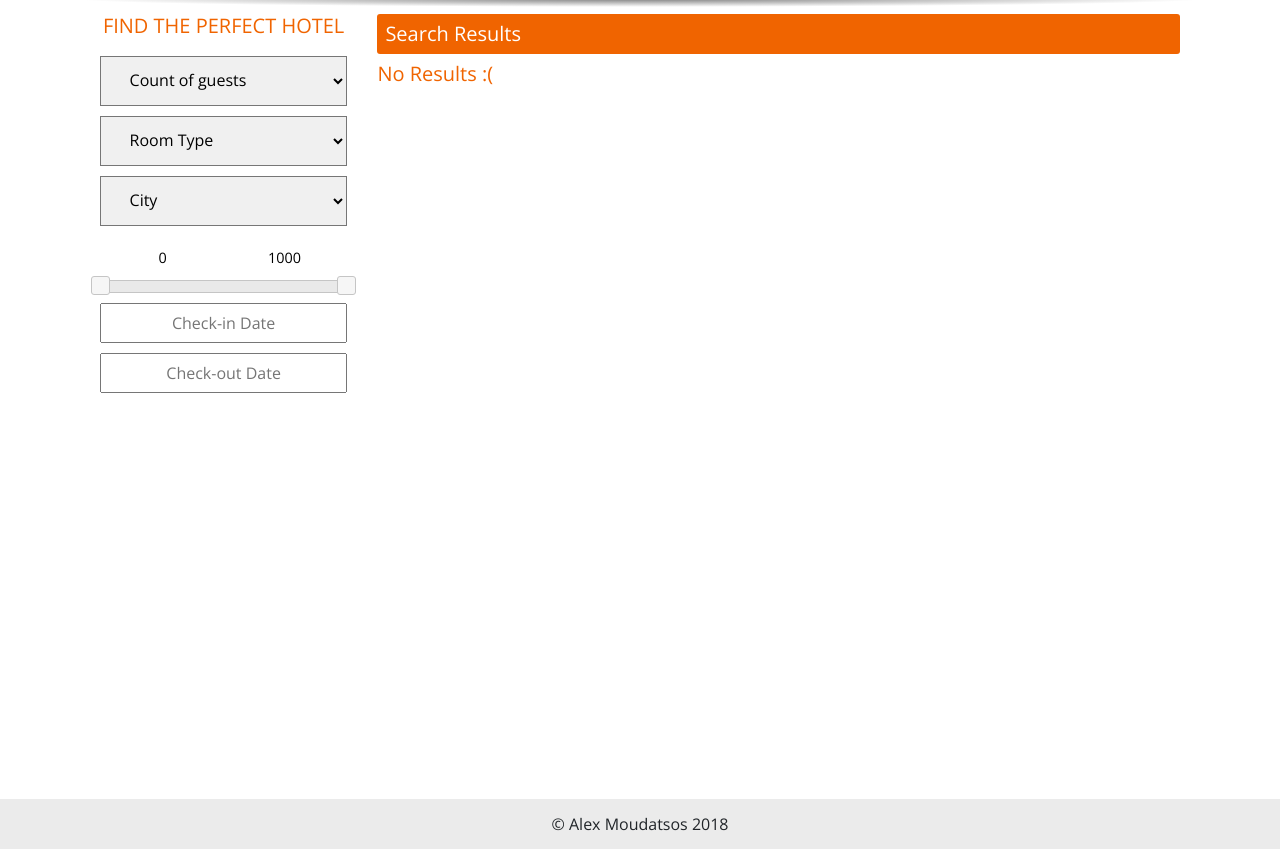
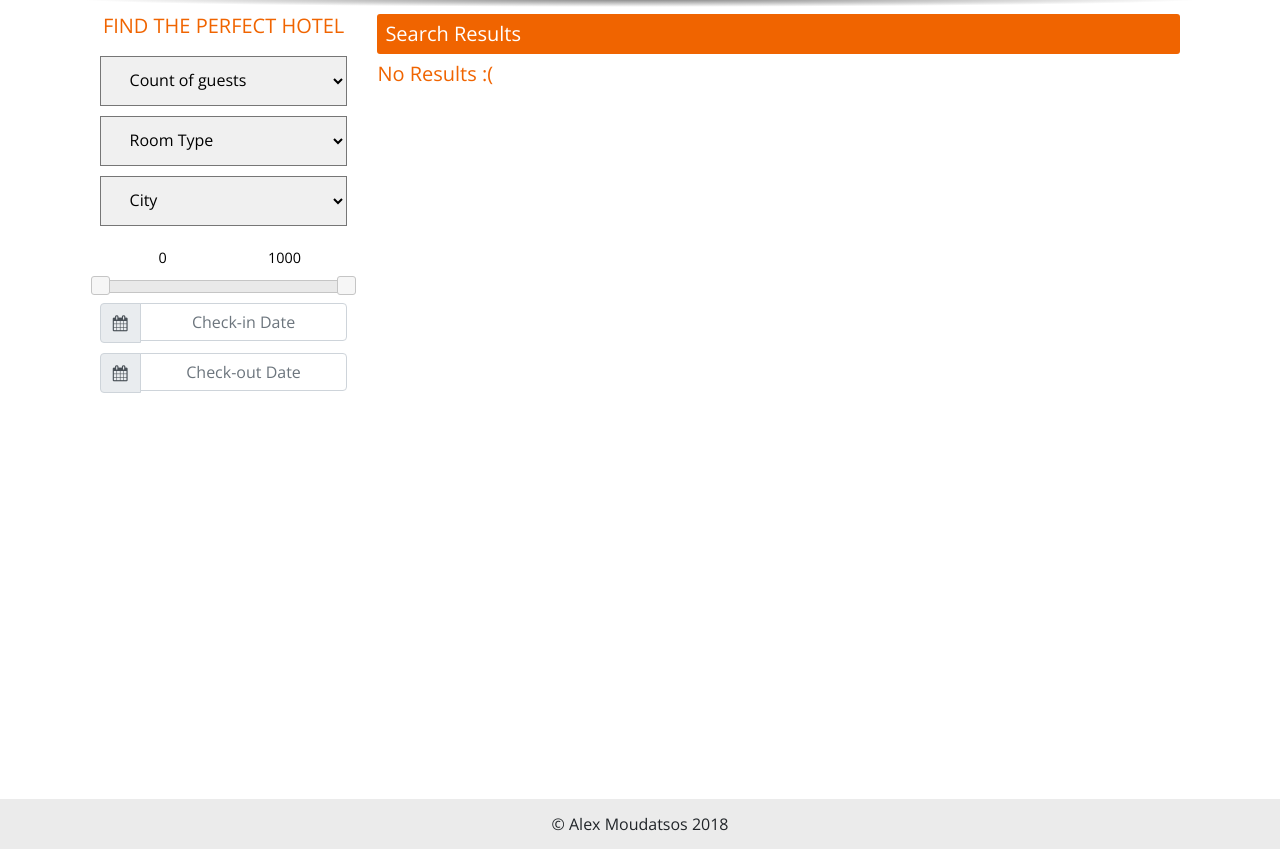
Before and after one commit to AlexMoud/hotel-booking-app, a PHP site: page /list.php in a window 1280 px wide. Shown: the part 55-904 px from the top of the page. Run offline with PHP 8.4, Linux system fonts and the light colour scheme; data that the repository does not hold is empty; some libraries are stand-ins or nearby versions.

Commit message:
UI Improved

```diff
--- a/css/landing.css
+++ b/css/landing.css
@@ -48,3 +48,8 @@ input {
     height: 40px;
     text-align: center;
 }
+
+.input-group-text {
+    margin-top: 10px;
+    height: 40px;
+}
--- a/css/list.css
+++ b/css/list.css
@@ -92,3 +92,12 @@ img {
     width: 100%;
     height: 100%;
 }
+
+.input-group-text {
+    height: 40px;
+    margin-top:10px;
+}
+
+#checkOutDiv {
+    margin-bottom: 10px;
+}
--- a/list.php
+++ b/list.php
@@ -57,16 +57,28 @@
                         </div>
                     </div>
                     <div id="slider-range"></div>
-                    <input id="checkIn" type="text" class="datepicker" placeholder="Check-in Date"
+                    <div class="input-group">
+                        <div class="input-group-prepend">
+                            <span class="input-group-text" id="calendarIcon"><i class="fa fa-calendar"></i></span>
+                        </div>
+                        <input id="checkIn" type="text" class="datepicker form-control" placeholder="Check-in Date"
                         value="<?php if (isset($_POST["checkIn"])) {
                             echo $_POST['checkIn'];
                         }
                         ?>">
-                    <input id="checkOut" type="text" class="datepicker" placeholder="Check-out Date"
+                    </div>
+                    <div class="input-group" id="checkOutDiv">
+                        <div class="input-group-prepend">
+                            <span class="input-group-text" id="calendarIcon2"><i class="fa fa-calendar"></i></span>
+                        </div>
+                        <input id="checkOut" type="text" class="datepicker form-control" placeholder="Check-out Date"
                         value="<?php if(isset($_POST["checkOut"])){
                             echo $_POST['checkOut'];
                         }
                         ?>">
+
+                    </div>
+
                     <!-- <input type="submit" class="btn btn-danger" value="FIND A HOTEL" width="100%"> -->
                 </form>
             </div>
@@ -178,8 +190,9 @@
 
 
         $(function () {
-            $("#checkIn").datepicker({minDate:0});
-            $("#checkOut").datepicker({minDate:0});
+
+            $("#checkIn").datepicker({minDate:0, dateFormat: "dd-mm-yy"});
+            $("#checkOut").datepicker({minDate:0, dateFormat: "dd-mm-yy"});
         });
 
         $(function(){
```
Also changed, not shown: index.php (+16 -2 lines). Lines whose indentation alone changed are shown as unchanged.
